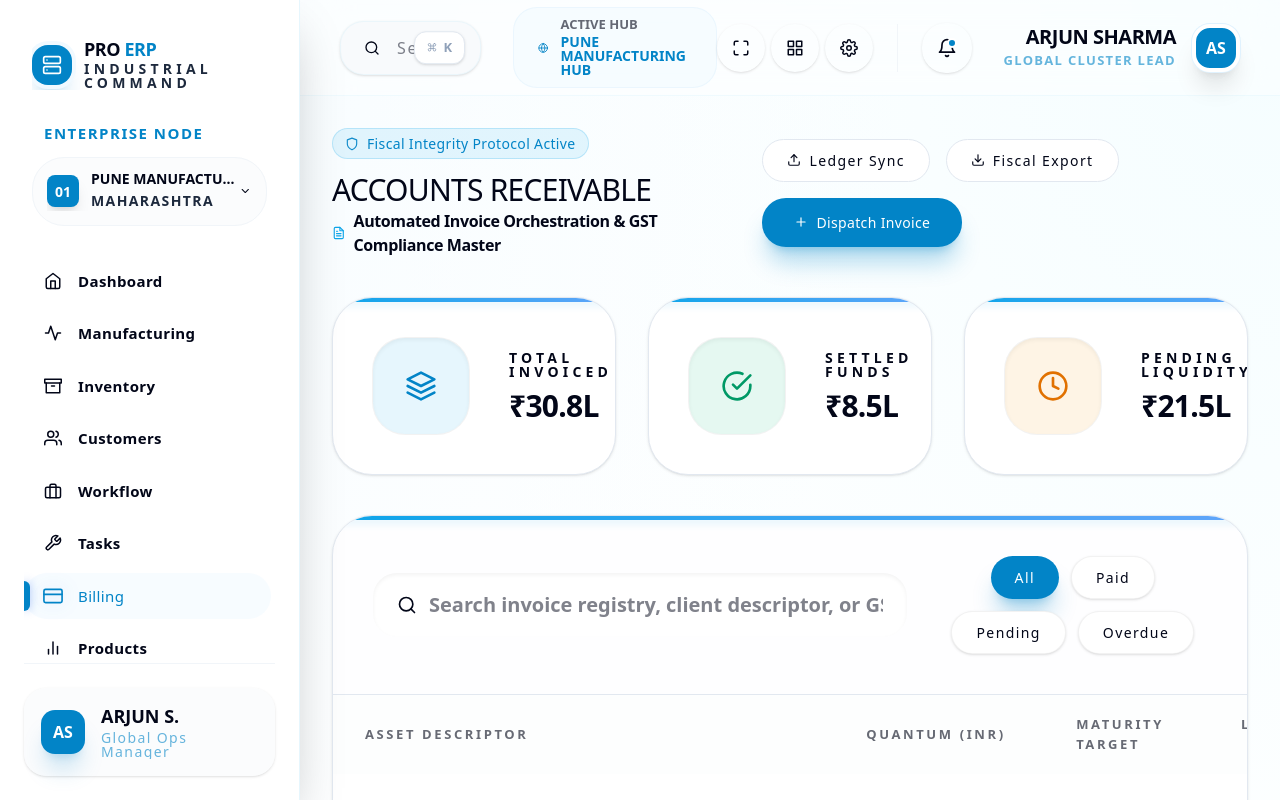
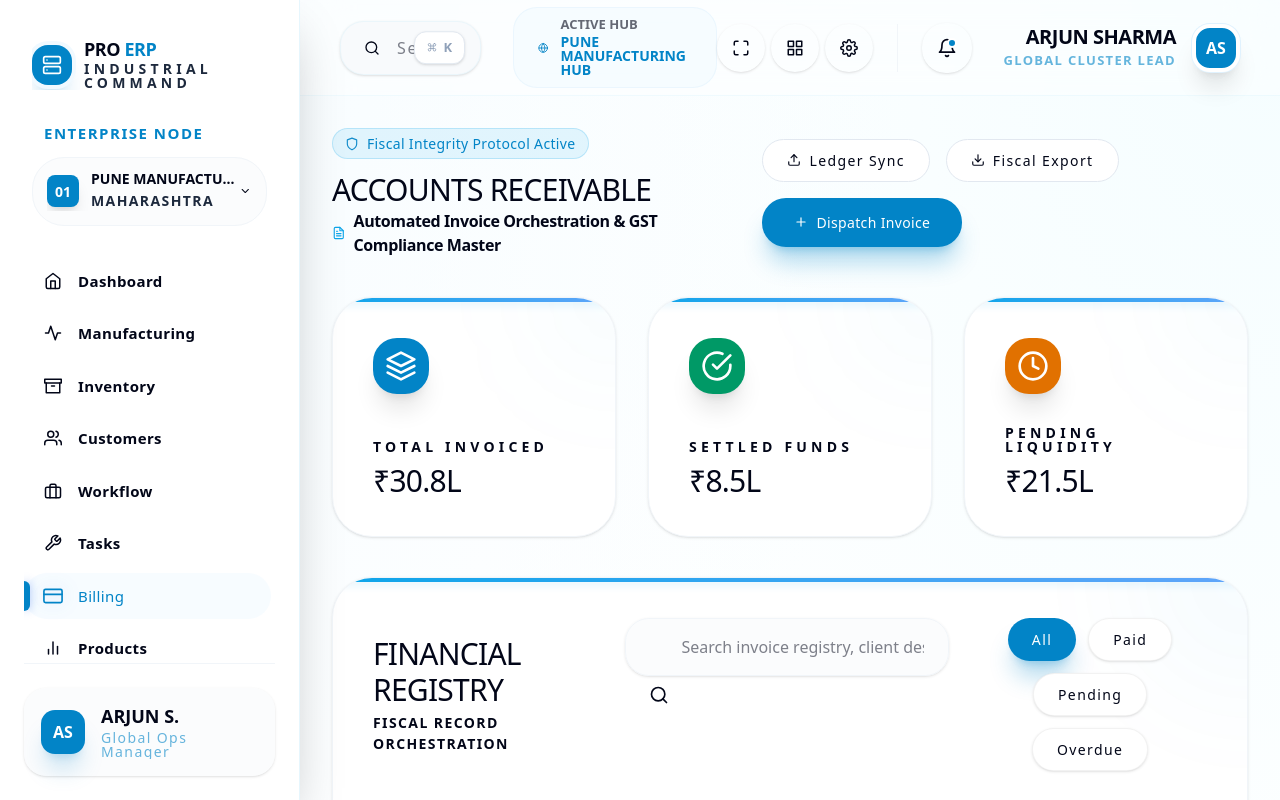
Before and after one commit to pranesh-fortumars/ERP-VERSION-2, a Next.js app: page /billing in a window 1280 px wide. Shown: the top 800 px of the page. Built offline with nearby package versions, Linux system fonts and the light colour scheme; a web font is replaced by a local one.

Commit message:
fix in bill style

```diff
--- a/src/app/billing/page.tsx
+++ b/src/app/billing/page.tsx
@@ -94,30 +94,37 @@ const BillingPage = () => {
             initial={{ opacity: 0, y: 20 }}
             animate={{ opacity: 1, y: 0 }}
             transition={{ delay: i * 0.1 }}
-            className="industrial-card p-10 bg-white  rounded-[40px] border border-slate-200 border-slate-200 shadow-sm flex items-center gap-10 group hover:border-blue-500/50 transition-all duration-500"
+            className="industrial-card p-10 flex flex-col justify-between bg-white border border-slate-100 shadow-sm rounded-[40px] hover:shadow-2xl transition-all duration-700 relative overflow-hidden group"
           >
-            <div className={`p-8 rounded-[32px] ${stat.bg} ${stat.color} shadow-inner group-hover:scale-110 transition-transform duration-700 ring-1 ring-black/5`}>
+            <div className="absolute top-0 right-0 w-32 h-32 bg-blue-500/5 rounded-full blur-3xl -mr-16 -mt-16 group-hover:scale-150 transition-transform duration-1000" />
+            <div className={`w-14 h-14 rounded-[24px] flex items-center justify-center text-white shadow-xl group-hover:rotate-12 transition-transform text-3xl ${stat.bg.replace('500/10', '600')} ${stat.color.replace('text-', 'bg-')} shadow-inner group-hover:scale-110 transition-transform duration-700`}>
               {stat.icon}
             </div>
-            <div>
-              <p className="text-[14px] font-bold text-slate-950 dark:text-slate-950 uppercase tracking-[0.3em] leading-none mb-3">{stat.label}</p>
-              <h4 className="text-3xl font-bold tracking-tight text-slate-950 text-slate-950 leading-none">{stat.value}</h4>
+            <div className="mt-8">
+              <p className="text-[14px] font-bold text-slate-950 uppercase tracking-[0.3em] leading-none mb-3">{stat.label}</p>
+              <h4 className="text-3xl font-serif-professional tracking-tight text-slate-950 leading-none">{stat.value}</h4>
             </div>
           </motion.div>
         ))}
       </div>
 
       {/* Invoice Ledger */}
-      <div className="industrial-card bg-white  rounded-[40px] border border-slate-200 border-slate-200 shadow-sm overflow-hidden flex flex-col">
-        <div className="p-10 border-b border-slate-100 border-slate-200 flex flex-col xl:flex-row justify-between items-center gap-8 bg-slate-50/20 /10">
-          <div className="relative w-full xl:max-w-xl group">
+      <div className="industrial-card p-10 flex flex-col relative overflow-hidden bg-white border border-slate-100 shadow-sm rounded-[40px] animate-fade-up group">
+          <div className="absolute top-0 right-0 w-64 h-64 bg-blue-500 opacity-[0.03] rounded-full -mr-32 -mt-32 blur-3xl pointer-events-none" />
+        <div className="flex flex-col md:flex-row items-start md:items-center justify-between mb-12 relative z-10 gap-8">
+          <div>
+             <h3 className="text-3xl font-serif-professional tracking-tight text-slate-950 uppercase tracking-tight ">Financial Registry</h3>
+             <p className="text-[14px] font-bold text-slate-950 uppercase tracking-widest mt-1">Fiscal Record Orchestration</p>
+          </div>
+          <div className="flex flex-col md:flex-row gap-6 w-full md:w-auto">
+            <div className="relative w-full xl:max-w-xl group">
             <FiSearch className="absolute left-6 top-1/2 -translate-y-1/2 text-slate-950 group-focus-within:text-blue-500 transition-colors w-5 h-5" />
             <input
               type="text"
               placeholder="Search invoice registry, client descriptor, or GST identifier..."
               value={searchTerm}
               onChange={(e) => setSearchTerm(e.target.value)}
-              className="w-full bg-white  border-none rounded-[24px] py-4.5 pl-14 pr-6 text-xl font-bold focus:ring-2 focus:ring-blue-500/10 outline-none transition-all text-slate-950 shadow-inner"
+              className="w-full bg-slate-50/50 border border-slate-100 rounded-[24px] py-4 pl-14 pr-6 text-base font-medium focus:ring-2 focus:ring-blue-500/10 outline-none transition-all text-slate-950 focus:bg-white shadow-sm"
             />
           </div>
           <div className="flex flex-wrap justify-center gap-3">
@@ -130,6 +137,7 @@ const BillingPage = () => {
                 {s}
               </button>
             ))}
+          </div>
           </div>
         </div>
 
--- /dev/null
+++ b/tmp/billing_style_alignment.js
@@ -0,0 +1,44 @@
+const fs = require('fs');
+
+const path = './src/app/billing/page.tsx';
+let content = fs.readFileSync(path, 'utf8');
+
+// 1. Align Stats Section to vertical layout
+content = content.replace(
+    /className="industrial-card p-10 bg-white  rounded-\[40px\] border border-slate-200 border-slate-200 shadow-sm flex items-center gap-10/g,
+    'className="industrial-card p-10 flex flex-col justify-between bg-white border border-slate-100 shadow-sm rounded-[40px] hover:shadow-2xl transition-all duration-700 relative overflow-hidden group"'
+);
+
+// Add the background decoration to the stat cards
+content = content.replace(
+    /transition-all duration-500"\s+>\s+<div className={`p-8/g,
+    'transition-all duration-700 group">\n            <div className="absolute top-0 right-0 w-32 h-32 bg-blue-500/5 rounded-full blur-3xl -mr-16 -mt-16 group-hover:scale-150 transition-transform duration-1000" />\n            <div className={`w-14 h-14 rounded-[24px] flex items-center justify-center text-white shadow-xl group-hover:rotate-12 transition-transform text-3xl'
+);
+
+// 2. Align Heading for the table container
+content = content.replace(
+    /<div className="industrial-card bg-white  rounded-\[40px\] border border-slate-200 border-slate-200 shadow-sm overflow-hidden flex flex-col">/g,
+    '<div className="industrial-card p-10 flex flex-col relative overflow-hidden bg-white border border-slate-100 shadow-sm rounded-[40px] animate-fade-up">'
+);
+
+// Add the background decoration to the table container
+content = content.replace(
+    /<div className="industrial-card p-10 flex flex-col relative overflow-hidden bg-white border border-slate-100 shadow-sm rounded-\[40px\] animate-fade-up">/g,
+    '<div className="industrial-card p-10 flex flex-col relative overflow-hidden bg-white border border-slate-100 shadow-sm rounded-[40px] animate-fade-up group">\n          <div className="absolute top-0 right-0 w-64 h-64 bg-blue-500 opacity-[0.03] rounded-full -mr-32 -mt-32 blur-3xl pointer-events-none" />'
+);
+
+// 3. Fix Search Bar and Filter Section
+// Make it a proper flex row with padding-less border for alignment
+content = content.replace(
+    /className="p-10 border-b border-slate-100 border-slate-200 flex flex-col xl:flex-row justify-between items-center gap-8 bg-slate-50\/20 /g,
+    'className="flex flex-col md:flex-row items-start md:items-center justify-between mb-12 relative z-10 gap-6'
+);
+
+// Fix the search input to be less "chunky"
+content = content.replace(
+     /className="w-full bg-white  border-none rounded-\[24px\] py-4.5 pl-14 pr-6 text-xl font-bold focus:ring-2 focus:ring-blue-500\/10 outline-none transition-all text-slate-950 shadow-inner"/g,
+    'className="w-full bg-slate-50/50 border border-slate-100 rounded-[24px] py-4 pl-14 pr-6 text-base font-medium focus:ring-2 focus:ring-blue-500/10 outline-none transition-all text-slate-950 focus:bg-white shadow-sm"'
+);
+
+fs.writeFileSync(path, content, 'utf8');
+console.log('Billing Style Calibration: Absolute Alignment Complete.');
```
